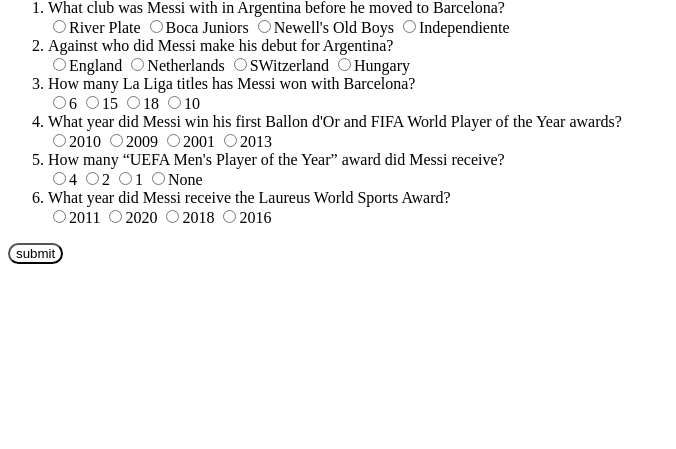
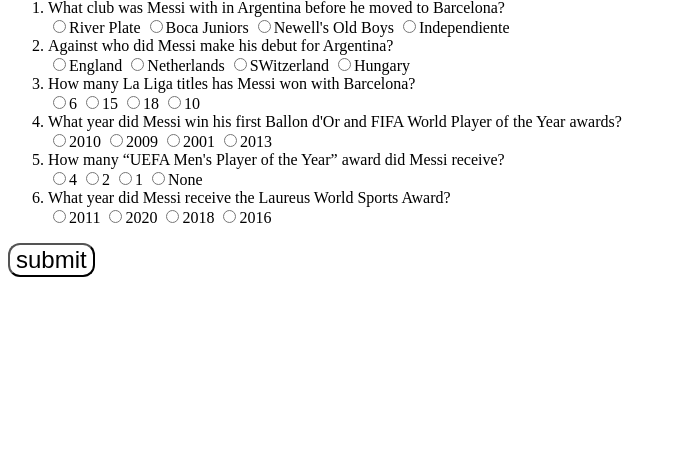
Before and after one commit to ishi-10/Flask-app, a Flask app: page / in a window 1280 px wide. Shown: the part 81-530 px from the top of the page, without its empty margins (0-676 px from the left). Run offline with Flask 2, Linux system fonts and the light colour scheme.

Commit message:
Fix font-size property for button2

```diff
--- a/templates/content.html
+++ b/templates/content.html
@@ -18,7 +18,7 @@
 }
 .button2{
 background-color: white;
-  font-size=24px;
+  font-size:24px;
   border-radius: 12px;
 }
 .button:hover {
```
